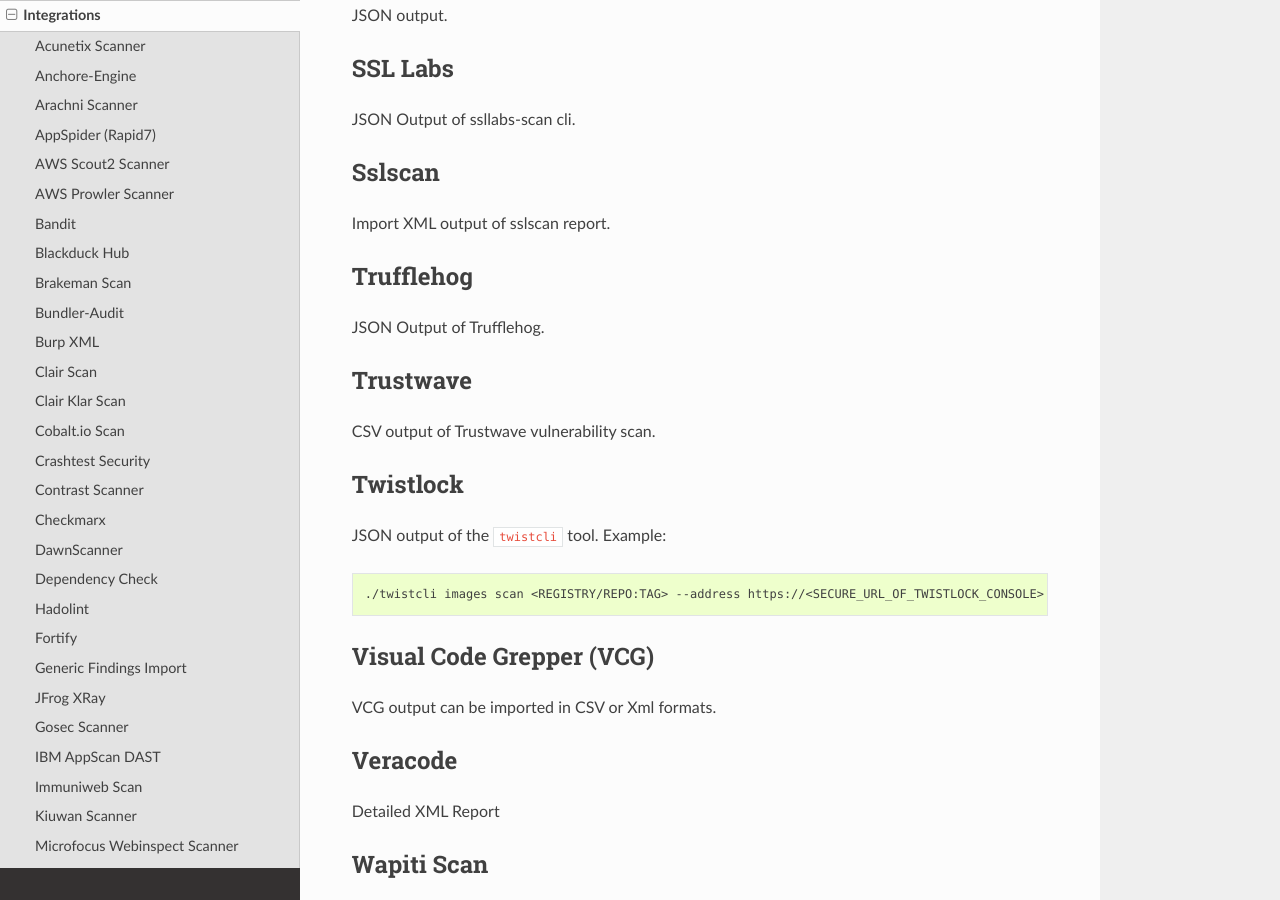
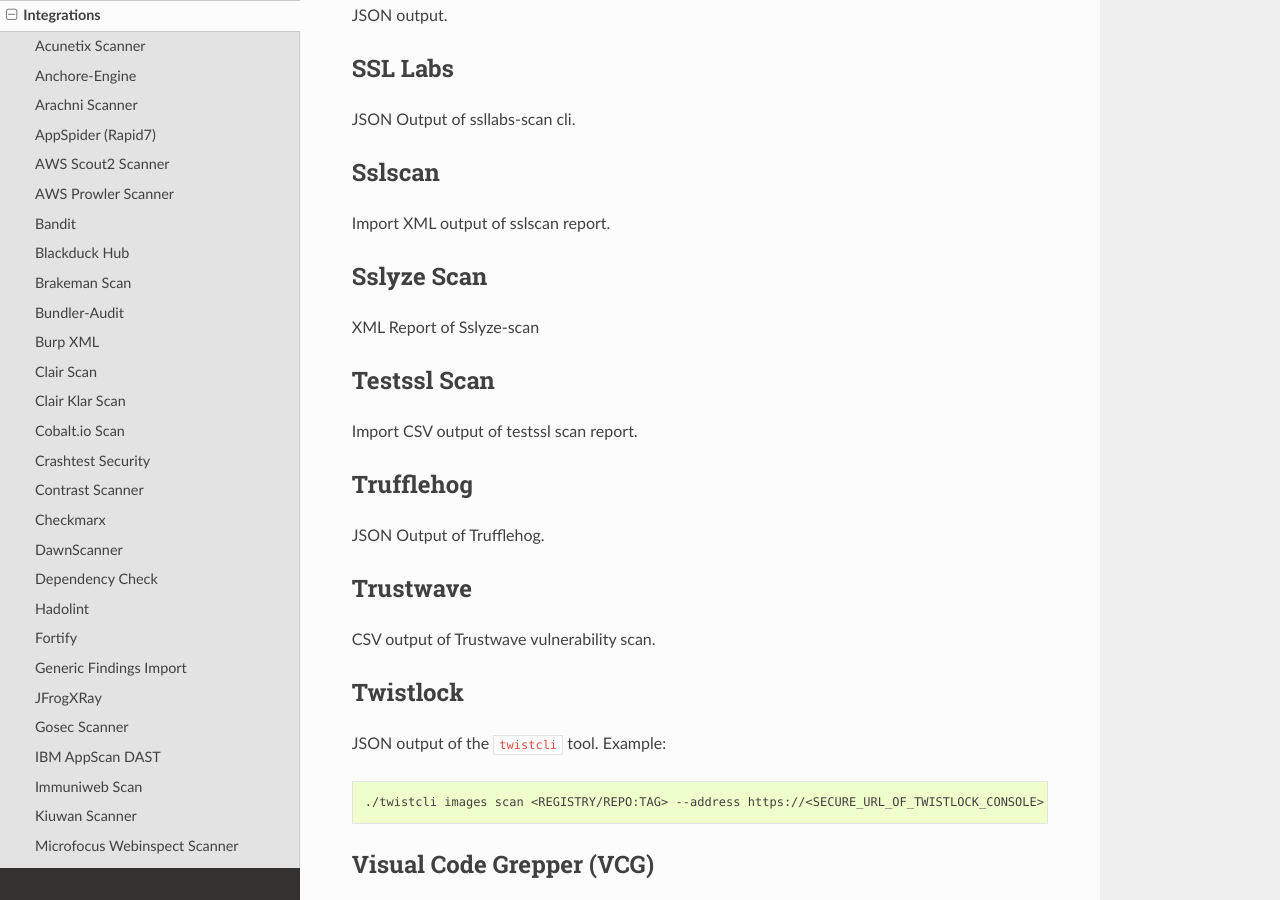
Before and after one commit to DefectDojo/Documentation, a Sphinx documentation site: the page built from docs/integrations.rst, in a window 1280 px wide and 900 px high, scrolled down 5478 px. Built offline with Sphinx 7.4.7 and the Read the Docs theme 2.0.0, drawn with Linux system fonts in a browser that asks for light colours.

Commit message:
Add ssslyze and testssl to documentation

```diff
--- a/docs/integrations.rst
+++ b/docs/integrations.rst
@@ -91,7 +91,7 @@
 -----------------------
 Import Generic findings in CSV format.
 
-JFrog XRay
+JFrogXRay
 ----------
 Import the JSON format for the "Security Export" file.
 
@@ -213,6 +213,14 @@
 --------
 Import XML output of sslscan report.
 
+Sslyze Scan
+------------
+XML Report of Sslyze-scan
+
+Testssl Scan
+----------------
+Import CSV output of testssl scan report.
+
 Trufflehog
 ----------
 JSON Output of Trufflehog.
```
